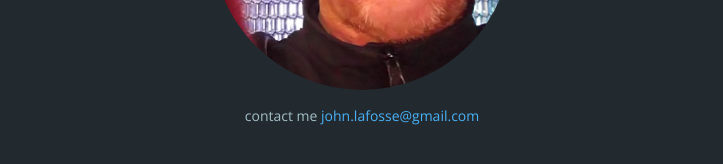
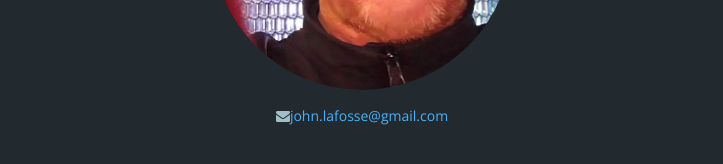
Before and after one commit to Koluskomtu/gardendesign, a Jekyll site: the page built from index.html, in a window 1280 px wide. Shown: the part 473-637 px from the top of the page, without its empty margins (278-1001 px from the left). Built offline with Jekyll 4.4.1, drawn with Linux system fonts in a browser that asks for light colours; nearby versions of some CDN libraries; comment, search, counter and statistics services are not loaded.

Commit message:
Update index.html

```diff
--- a/index.html
+++ b/index.html
@@ -5,5 +5,5 @@
 
 <div class="text-center">
   <img class="circular" src="{{page.welcome_img}}" >
-  <p>contact me <a href="mailto:{{site.email.address}}">{{site.email.text}}</a></p>
+  <p><i class="fa fa-envelope" aria-hidden="true"></i><a href="mailto:{{site.email.address}}">{{site.email.text}}</a></p>
 </div>
```
